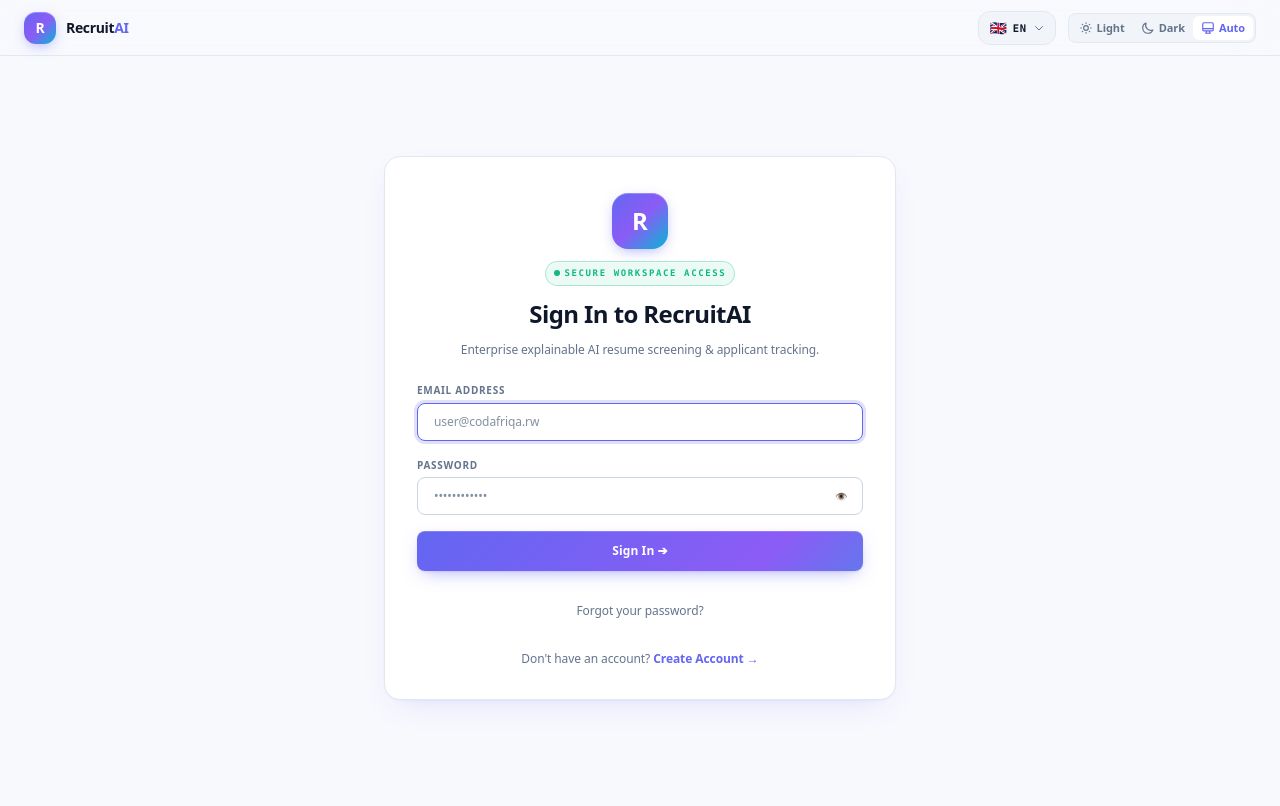
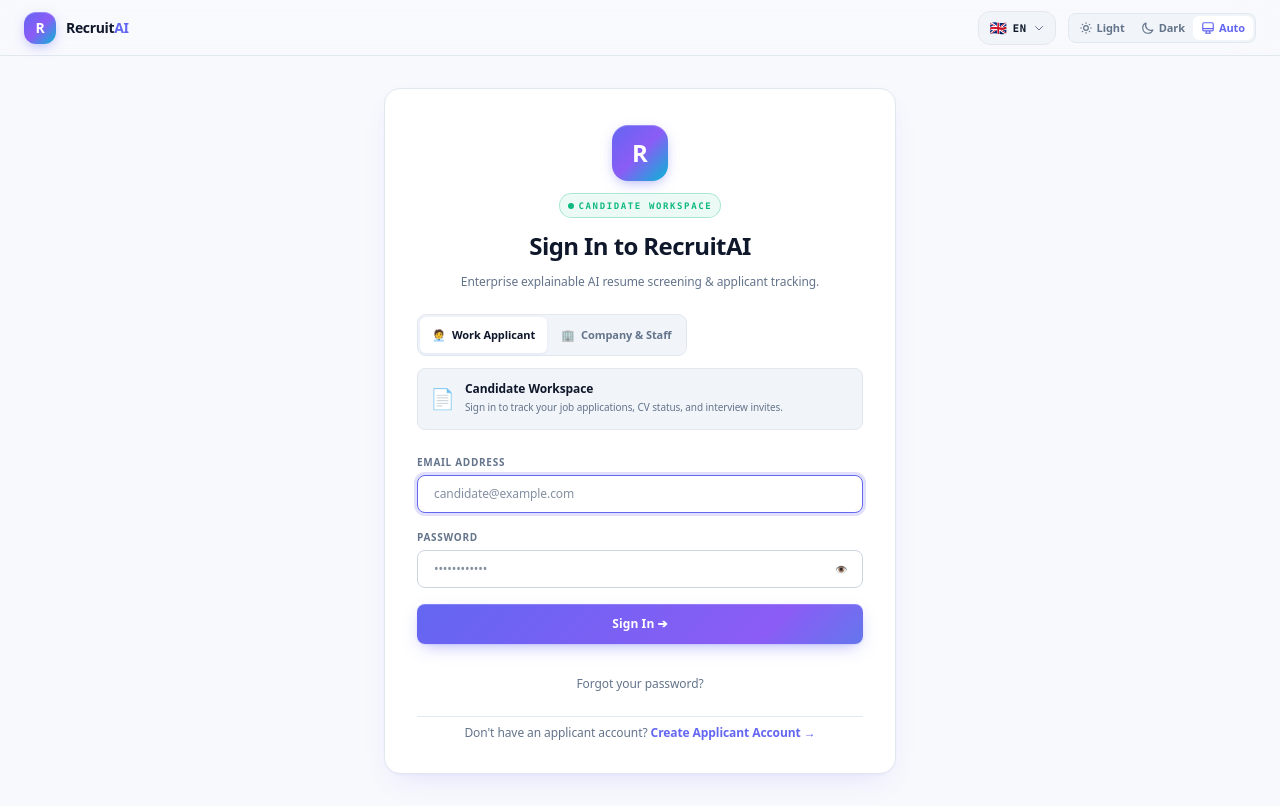
Before and after one commit to stevenbadaga/Ai-Resume-Screening-Platform, a Next.js app: page /auth/signin in a window 1280 px wide. Built offline with nearby package versions, Linux system fonts and the light colour scheme.

Commit message:
feat(auth): restore dual tabbed portal for candidates and staff

```diff
--- a/src/app/auth/signin/page.tsx
+++ b/src/app/auth/signin/page.tsx
@@ -1,8 +1,7 @@
 'use client';
 
-import { Suspense, useEffect } from 'react';
+import { Suspense, useEffect, useState } from 'react';
 import { signIn } from 'next-auth/react';
-import { useState } from 'react';
 import { useRouter, useSearchParams } from 'next/navigation';
 import Link from 'next/link';
 import { useLanguage } from '@/lib/i18n/LanguageContext';
@@ -21,6 +20,16 @@ const SIGN_IN_COPY: Record<SupportedLanguage, {
   hidePassword: string;
   noAccount: string;
   createAccount: string;
+  applicantTab: string;
+  staffTab: string;
+  applicantBadge: string;
+  staffBadge: string;
+  applicantSub: string;
+  staffSub: string;
+  applicantPlaceholder: string;
+  staffPlaceholder: string;
+  noStaffAccount: string;
+  createStaffAccount: string;
   emailNotVerified: string;
   emailNotVerifiedHint: string;
   resendVerification: string;
@@ -43,6 +52,8 @@ const SIGN_IN_COPY: Record<SupportedLanguage, {
   codeDeliveryFailed: string;
   tooManyAttempts: string;
   codeCooldownWait: string;
+  codeSentToTOTP: string;
+  totpHint: string;
   activate: string;
   activationSuccess: string;
   registeredEmailFailed: string;
@@ -61,8 +72,18 @@ const SIGN_IN_COPY: Record<SupportedLanguage, {
     invalidCredentials: 'Invalid email or password credentials.',
     showPassword: 'Show password',
     hidePassword: 'Hide password',
-    noAccount: "Don't have an account?",
-    createAccount: 'Create Account →',
+    noAccount: "Don't have an applicant account?",
+    createAccount: 'Create Applicant Account →',
+    applicantTab: 'Work Applicant',
+    staffTab: 'Company & Staff',
+    applicantBadge: 'Candidate Workspace',
+    staffBadge: 'Company Staff Workspace',
+    applicantSub: 'Sign in to track your job applications, CV status, and interview invites.',
+    staffSub: 'Sign in to access resume screening pipelines, scoring rubrics, and team analytics.',
+    applicantPlaceholder: 'candidate@example.com',
+    staffPlaceholder: 'recruiter@company.com',
+    noStaffAccount: 'Registering a company or joining a team?',
+    createStaffAccount: 'Create Staff Account →',
     emailNotVerified: 'Please verify your email address before signing in.',
     emailNotVerifiedHint: 'We sent a verification code when you registered. Enter it to activate your account.',
     resendVerification: 'Resend verification code',
@@ -83,6 +104,8 @@ const SIGN_IN_COPY: Record<SupportedLanguage, {
     codeDeliveryFailed: 'The email could not be sent right now. Please try again shortly.',
     tooManyAttempts: 'Too many attempts. Please try again later.',
     codeCooldownWait: 'A code was just sent — finishing sign-in…',
+    codeSentToTOTP: 'Enter the 6-digit code from your authenticator app for',
+    totpHint: 'Enter the 6-digit code currently shown in your authenticator app. If you lost access to your device, contact your administrator.',
     activate: 'Activate ➔',
     activationSuccess: 'Email verified! Continuing to sign-in…',
     registeredEmailFailed: 'Account created, but the verification email could not be sent (email delivery is not working right now).',
@@ -101,8 +124,18 @@ const SIGN_IN_COPY: Record<SupportedLanguage, {
     invalidCredentials: 'Adresse e-mail ou mot de passe incorrect.',
     showPassword: 'Afficher le mot de passe',
     hidePassword: 'Masquer le mot de passe',
-    noAccount: "Vous n'avez pas de compte ?",
-    createAccount: 'Créer un compte →',
+    noAccount: "Vous n'avez pas de compte candidat ?",
+    createAccount: 'Créer un compte candidat →',
+    applicantTab: 'Candidat',
+    staffTab: 'Entreprise & Équipe',
+    applicantBadge: 'Espace Candidat',
+    staffBadge: 'Espace Entreprise & Équipe',
+    applicantSub: 'Connectez-vous pour suivre vos candidatures, vos CV et vos invitations d’entretien.',
+    staffSub: 'Connectez-vous pour accéder au criblage de CV, aux grilles de notation et aux métriques.',
+    applicantPlaceholder: 'candidat@exemple.com',
+    staffPlaceholder: 'recruteur@entreprise.com',
+    noStaffAccount: 'Vous enregistrez une entreprise ou rejoignez une équipe ?',
+    createStaffAccount: 'Créer un compte entreprise →',
     emailNotVerified: 'Veuillez vérifier votre adresse e-mail avant de vous connecter.',
     emailNotVerifiedHint: "Un code de vérification vous a été envoyé lors de l'inscription. Saisissez-le pour activer votre compte.",
     resendVerification: "Renvoyer le code de vérification",
@@ -123,6 +156,8 @@ const SIGN_IN_COPY: Record<SupportedLanguage, {
     codeDeliveryFailed: 'L’e-mail n’a pas pu être envoyé pour le moment. Veuillez réessayer sous peu.',
     tooManyAttempts: 'Trop de tentatives. Veuillez réessayer plus tard.',
     codeCooldownWait: 'Un code vient d’être envoyé — finalisation de la connexion…',
+    codeSentToTOTP: 'Entrez le code à 6 chiffres de votre application authentificatrice pour',
+    totpHint: 'Entrez le code à 6 chiffres actuellement affiché dans votre application authentificatrice. Si vous avez perdu l’accès à votre appareil, contactez votre administrateur.',
     activate: 'Activer ➔',
     activationSuccess: 'E-mail vérifié ! Continuation de la connexion…',
     registeredEmailFailed: 'Compte créé, mais l’e-mail de vérification n’a pas pu être envoyé (l’envoi d’e-mails ne fonctionne pas pour le moment).',
@@ -141,8 +176,18 @@ const SIGN_IN_COPY: Record<SupportedLanguage, {
     invalidCredentials: 'El correo o la contraseña no son válidos.',
     showPassword: 'Mostrar contraseña',
     hidePassword: 'Ocultar contraseña',
-    noAccount: '¿No tienes una cuenta?',
-    createAccount: 'Crear cuenta →',
+    noAccount: '¿No tienes una cuenta de candidato?',
+    createAccount: 'Crear cuenta de candidato →',
+    applicantTab: 'Candidato',
+    staffTab: 'Empresa y Personal',
+    applicantBadge: 'Espacio del Candidato',
+    staffBadge: 'Espacio de Empresa y Equipo',
+    applicantSub: 'Inicia sesión para revisar tus solicitudes, estado de CV e invitaciones a entrevistas.',
+    staffSub: 'Inicia sesión para acceder al cribado de CVs, rúbricas de evaluación y análisis de equipo.',
+    applicantPlaceholder: 'candidato@ejemplo.com',
+    staffPlaceholder: 'reclutador@empresa.com',
+    noStaffAccount: '¿Registras una empresa o te unes a un equipo?',
+    createStaffAccount: 'Crear cuenta de personal →',
     emailNotVerified: 'Verifique su dirección de correo antes de iniciar sesión.',
     emailNotVerifiedHint: 'Se envió un código de verificación al registrarse. Ingréselo para activar su cuenta.',
     resendVerification: 'Reenviar código de verificación',
@@ -163,6 +208,8 @@ const SIGN_IN_COPY: Record<SupportedLanguage, {
     codeDeliveryFailed: 'No se pudo enviar el correo ahora mismo. Inténtelo de nuevo en breve.',
     tooManyAttempts: 'Demasiados intentos. Inténtelo más tarde.',
     codeCooldownWait: 'Se acaba de enviar un código — completando el inicio de sesión…',
+    codeSentToTOTP: 'Ingresa el código de 6 dígitos de tu app de autenticación para',
+    totpHint: 'Ingresa el código de 6 dígitos de tu app de autenticación. Si perdiste el acceso a tu dispositivo, contacta a tu administrador.',
     activate: 'Activar ➔',
     activationSuccess: '¡Correo verificado! Continuando con el inicio de sesión…',
     registeredEmailFailed: 'Cuenta creada, pero no se pudo enviar el correo de verificación (el envío de correos no funciona en este momento).',
@@ -181,8 +228,18 @@ const SIGN_IN_COPY: Record<SupportedLanguage, {
     invalidCredentials: 'Ungültige E-Mail-Adresse oder ungültiges Passwort.',
     showPassword: 'Passwort anzeigen',
     hidePassword: 'Passwort ausblenden',
-    noAccount: 'Noch kein Konto?',
-    createAccount: 'Konto erstellen →',
+    noAccount: 'Noch kein Bewerberkonto?',
+    createAccount: 'Bewerberkonto erstellen →',
+    applicantTab: 'Bewerber',
+    staffTab: 'Unternehmen & Team',
+    applicantBadge: 'Bewerber-Arbeitsbereich',
+    staffBadge: 'Unternehmens-Arbeitsbereich',
+    applicantSub: 'Melden Sie sich an, um Ihre Bewerbungen, Lebenslauf-Status und Einladungen einzusehen.',
+    staffSub: 'Melden Sie sich an, um Lebenslauf-Prüfungen, Bewertungsrubriken und Team-Analysen zu verwalten.',
+    applicantPlaceholder: 'bewerber@beispiel.de',
+    staffPlaceholder: 'recruiter@unternehmen.de',
+    noStaffAccount: 'Unternehmen registrieren oder Team beitreten?',
+    createStaffAccount: 'Mitarbeiterkonto erstellen →',
     emailNotVerified: 'Bitte bestätigen Sie Ihre E-Mail-Adresse vor der Anmeldung.',
     emailNotVerifiedHint: 'Bei der Registrierung wurde ein Bestätigungscode gesendet. Geben Sie ihn ein, um Ihr Konto zu aktivieren.',
     resendVerification: 'Bestätigungscode erneut senden',
@@ -203,6 +260,8 @@ const SIGN_IN_COPY: Record<SupportedLanguage, {
     codeDeliveryFailed: 'Die E-Mail konnte gerade nicht gesendet werden. Bitte gleich erneut versuchen.',
     tooManyAttempts: 'Zu viele Versuche. Bitte später erneut versuchen.',
     codeCooldownWait: 'Ein Code wurde gerade gesendet — Anmeldung wird abgeschlossen…',
+    codeSentToTOTP: 'Geben Sie den 6-stelligen Code aus Ihrer Authenticator-App für ein',
+    totpHint: 'Geben Sie den 6-stelligen Code ein, der aktuell in Ihrer Authenticator-App angezeigt wird. Wenn Sie den Zugriff auf Ihr Gerät verloren haben, wenden Sie sich an Ihren Administrator.',
     activate: 'Aktivieren ➔',
     activationSuccess: 'E-Mail bestätigt! Anmeldung wird fortgesetzt…',
     registeredEmailFailed: 'Konto erstellt, aber die Bestätigungs-E-Mail konnte nicht gesendet werden (der E-Mail-Versand funktioniert derzeit nicht).',
@@ -221,8 +280,18 @@ const SIGN_IN_COPY: Record<SupportedLanguage, {
     invalidCredentials: 'Imeyili/ijambo ry’ibanga si byo.',
     showPassword: 'Erekana ijambo ry’ibanga',
     hidePassword: 'Hisha ijambo ry’ibanga',
-    noAccount: 'Nta konti ufite?',
-    createAccount: 'Fungura konti →',
+    noAccount: 'Nta konti y’usaba akazi ufite?',
+    createAccount: 'Fungura konti y’usaba akazi →',
+    applicantTab: 'Usaba akazi',
+    staffTab: 'Ikigo n’Abakozi',
+    applicantBadge: 'Umwanya w’Usaba Akazi',
+    staffBadge: 'Umwanya w’Ikigo n’Abakozi',
+    applicantSub: 'Injira kugira ngo ukurikirane ubusabe bwawe, imiterere ya CV, n’ubutumire bw’ibazwa.',
+    staffSub: 'Injira kugira ngo ubashe gukoresha isuzuma rya CV, ibipimo byo gusuzuma, n’ibarurishamibare.',
+    applicantPlaceholder: 'usaba@urugero.rw',
+    staffPlaceholder: 'umukozi@ikigo.rw',
+    noStaffAccount: 'Ukeneye kwandikisha ikigo cyangwa kwinjira mu ikipe?',
+    createStaffAccount: 'Fungura konti y’ikigo →',
     emailNotVerified: 'Banza umeze aderesi ya imeyili mbere yo kwinjira.',
     emailNotVerifiedHint: 'Kode yo kwemeza yoherejwe iyo wiyandikishije. Yandike kugira ngo ukoreshe konti yawe.',
     resendVerification: 'Ongera uwohereze kode yo kwemeza',
@@ -243,6 +312,8 @@ const SIGN_IN_COPY: Record<SupportedLanguage, {
     codeDeliveryFailed: 'Imeyili ntishobora koherezwa ubu. Ongera ugerageze minyote.',
     tooManyAttempts: 'Ongeraneza bwinshi. Ongera ugerageze nyuma.',
     codeCooldownWait: 'Kode yoherezwa vuba — baguze gusa…',
+    codeSentToTOTP: 'Andika kodya 6 kuturageza hanyuma',
+    totpHint: 'Andika kodya 6 ishyirwaga muri prooteyi yawe ya autentifikasyon. Niba uburyowoko bwawe bwafunzwe, kontakt yufite umuyobozi wawe.',
     activate: 'Emeza konti ➔',
     activationSuccess: 'Imeyili yemejwe! Birimo gukomeza kwinjira…',
     registeredEmailFailed: 'Konti yafunguwe, ariko imeyili yo kwemeza ntishobora koherezwa (kohereza imeyili ntikora ubu).',
@@ -258,6 +329,15 @@ function SignInForm() {
   const searchParams = useSearchParams();
   const router = useRouter();
 
+  const initialPortal =
+    searchParams.get('portal') === 'staff' ||
+    searchParams.get('accountType') === 'worker' ||
+    searchParams.get('type') === 'worker'
+      ? 'staff'
+      : 'applicant';
+
+  const [portalType, setPortalType] = useState<'applicant' | 'staff'>(initialPortal);
+
   const [email, setEmail] = useState('');
   const [password, setPassword] = useState('');
   const [showPassword, setShowPassword] = useState(false);
@@ -266,8 +346,8 @@ function SignInForm() {
   const [emailNotVerified, setEmailNotVerified] = useState(false);
   const [resendState, setResendState] = useState<'idle' | 'sending' | 'sent' | 'delivery-failed'>('idle');
 
-  // Two-step sign-in state: step 'credentials' → step 'code'.
-  const [step, setStep] = useState<'credentials' | 'code'>('credentials');
+  // Two-step sign-in state: step 'credentials' → 'code' (emailed) or 'totp' (TOTP).
+  const [step, setStep] = useState<'credentials' | 'code' | 'totp'>('credentials');
   const [code, setCode] = useState('');
   const [codeStatus, setCodeStatus] = useState<'idle' | 'verifying' | 'resent' | 'delivery-failed'>('idle');
 
@@ -351,9 +431,12 @@ function SignInForm() {
       const data = await res.json().catch(() => ({}));
 
       if (res.ok && data.success) {
-        // Factor 1 solved. Move to the code step — the password stays in
-        // memory only; it is re-checked by NextAuth when the session is issued.
+        // Factor 1 solved. Move to the appropriate second-factor step.
+        if (data.next === 'totp') {
+          setStep('totp');
+        } else {
           setStep('code');
+        }
         setCodeStatus('idle');
       } else if (data.error === 'EMAIL_NOT_VERIFIED') {
         setEmailNotVerified(true);
@@ -421,7 +504,8 @@ function SignInForm() {
     }
   };
 
-  // Step 2: verify the emailed code, then exchange both factors for a session.
+  // Step 2: verify the second factor (emailed code or TOTP), then exchange
+  // both factors for a session.
   const handleCodeSubmit = async (e: React.FormEvent) => {
     e.preventDefault();
     if (codeStatus === 'verifying') return;
@@ -432,7 +516,7 @@ function SignInForm() {
       const res = await fetch('/api/auth/login/verify', {
         method: 'POST',
         headers: { 'Content-Type': 'application/json' },
-        body: JSON.stringify({ email, code }),
+        body: JSON.stringify({ email, code, factor: step === 'totp' ? 'totp' : 'code' }),
       });
       const data = await res.json().catch(() => ({}));
 
@@ -449,7 +533,11 @@ function SignInForm() {
           setError(copy.invalidCredentials);
           setStep('credentials');
         } else {
-          router.push('/dashboard');
+          const requestedDestination = searchParams.get('callbackUrl');
+          const destination = requestedDestination?.startsWith('/') && !requestedDestination.startsWith('//')
+            ? requestedDestination
+            : '/dashboard';
+          router.push(destination);
           router.refresh();
         }
       } else if (res.status === 429) {
@@ -465,7 +553,9 @@ function SignInForm() {
   };
 
   // Resend a fresh login code (server enforces a 60s cooldown).
+  // For TOTP, this is not available — codes refresh every 30 seconds.
   const handleResendCode = async () => {
+    if (step === 'totp') return; // TOTP codes auto-refresh; no resend.
     if (!email || !password || codeStatus === 'verifying' || cooldownSeconds > 0) return;
     setError('');
     try {
@@ -499,25 +589,76 @@ function SignInForm() {
           </div>
           <div className="chip chip-success !text-[9px] !tracking-[0.18em] uppercase">
             <span className="w-1.5 h-1.5 rounded-full" style={{ backgroundColor: 'var(--success)' }} />
-            {copy.secureAccess}
+            {step === 'credentials'
+              ? (portalType === 'applicant' ? copy.applicantBadge : copy.staffBadge)
+              : copy.secureAccess}
           </div>
           <h1 className="text-2xl font-extrabold text-[var(--foreground)] tracking-tight">
-            {step === 'code' ? copy.codeTitle : copy.title}
+            {step === 'code' || step === 'totp' ? copy.codeTitle : copy.title}
           </h1>
           {step === 'credentials' && (
             <p className="text-xs text-[var(--muted)]">
               {copy.subtitle}
             </p>
           )}
-          {step === 'code' && (
+          {(step === 'code' || step === 'totp') && (
             <p className="text-xs text-[var(--muted)]">
-              {copy.codeSentTo} <span className="font-bold text-[var(--foreground)]">{email}</span>
+              {step === 'totp' ? copy.codeSentToTOTP : copy.codeSentTo} <span className="font-bold text-[var(--foreground)]">{email}</span>
             </p>
           )}
         </div>
 
+        {/* Portal Switcher (credentials mode) */}
+        {step === 'credentials' && (
+          <div className="space-y-3">
+            <div className="segmented max-w-xs mx-auto">
+              <button
+                type="button"
+                onClick={() => setPortalType('applicant')}
+                className={`!py-2 !px-3 flex items-center justify-center gap-1.5 ${
+                  portalType === 'applicant' ? 'active' : ''
+                }`}
+              >
+                <span aria-hidden="true">🧑‍💼</span>
+                <span>{copy.applicantTab}</span>
+              </button>
+
+              <button
+                type="button"
+                onClick={() => setPortalType('staff')}
+                className={`!py-2 !px-3 flex items-center justify-center gap-1.5 ${
+                  portalType === 'staff' ? 'active' : ''
+                }`}
+              >
+                <span aria-hidden="true">🏢</span>
+                <span>{copy.staffTab}</span>
+              </button>
+            </div>
+
+            <div className="p-3 rounded-lg bg-[var(--surface-muted)] border border-[var(--border)] flex items-center gap-2.5 text-left">
+              <span className="text-xl" aria-hidden="true">{portalType === 'applicant' ? '📄' : '🏢'}</span>
+              <div>
+                <h3 className="font-bold text-[var(--foreground)] text-xs">
+                  {portalType === 'applicant' ? copy.applicantBadge : copy.staffBadge}
+                </h3>
+                <p className="text-[10px] text-[var(--muted)]">
+                  {portalType === 'applicant' ? copy.applicantSub : copy.staffSub}
+                </p>
+              </div>
+            </div>
+          </div>
+        )}
+
         {error && (
-          <div role="alert" className="p-3.5 rounded-lg border text-xs font-bold text-center" style={{ backgroundColor: 'color-mix(in srgb, var(--danger) 8%, var(--surface))', borderColor: 'color-mix(in srgb, var(--danger) 35%, transparent)', color: 'var(--danger)' }}>
+          <div
+            role="alert"
+            className="p-3.5 rounded-lg border text-xs font-bold text-center"
+            style={{
+              backgroundColor: 'color-mix(in srgb, var(--danger) 8%, var(--surface))',
+              borderColor: 'color-mix(in srgb, var(--danger) 35%, transparent)',
+              color: 'var(--danger)',
+            }}
+          >
             ⚠️ {error}
           </div>
         )}
@@ -625,12 +766,13 @@ function SignInForm() {
                 name="email"
                 autoComplete="email"
                 autoFocus
-                required              value={email}
+                required
+                value={email}
                 onChange={(e) => {
                   setEmail(e.target.value);
                   if (emailFormatError) setEmailFormatError(false);
                 }}
-              placeholder="user@codafriqa.rw"
+                placeholder={portalType === 'applicant' ? copy.applicantPlaceholder : copy.staffPlaceholder}
                 aria-invalid={emailFormatError || undefined}
                 aria-describedby={emailFormatError ? 'signin-email-format-error' : undefined}
                 className={`w-full field !rounded-lg !px-4 !py-2.5 ${
@@ -694,7 +836,7 @@ function SignInForm() {
           <form onSubmit={handleCodeSubmit} className="space-y-4 text-xs">
             <div>
               <label htmlFor="signin-code" className="field-label">
-                {copy.codeLabel}
+                {step === 'totp' ? 'Authenticator Code' : copy.codeLabel}
               </label>
               <input
                 type="text"
@@ -710,7 +852,7 @@ function SignInForm() {
                 placeholder={copy.codePlaceholder}
                 className="w-full field !rounded-lg !px-4 !py-3 text-center !text-2xl !font-bold !tracking-[0.5em]"
               />
-              <p className="mt-2 text-[11px] text-[var(--muted)]">{copy.codeHint}</p>
+              <p className="mt-2 text-[11px] text-[var(--muted)]">{step === 'totp' ? copy.totpHint : copy.codeHint}</p>
             </div>
 
             {codeStatus === 'delivery-failed' && (
@@ -749,6 +891,11 @@ function SignInForm() {
               >
                 {copy.backToCredentials}
               </button>
+              {step === 'totp' ? (
+                <span className="text-[11px] text-[var(--muted)]">
+                  New code every 30 seconds
+                </span>
+              ) : (
                 <button
                   type="button"
                   onClick={handleResendCode}
@@ -757,6 +904,7 @@ function SignInForm() {
                 >
                   {cooldownSeconds > 0 ? `${copy.resendCode} (${cooldownSeconds}s)` : copy.resendCode}
                 </button>
+              )}
             </div>
           </form>
         )}
@@ -772,11 +920,22 @@ function SignInForm() {
         </div>
 
         {/* Link to Registration */}
-        <div className="pt-2 text-center text-xs text-[var(--muted)]">
-          {copy.noAccount}{' '}
-          <Link href="/auth/signup" className="link">
+        <div className="pt-2 text-center text-xs text-[var(--muted)] border-t border-[var(--border)]">
+          {portalType === 'applicant' ? (
+            <div>
+              <span>{copy.noAccount} </span>
+              <Link href="/auth/signup?accountType=candidate" className="link font-bold">
                 {copy.createAccount}
               </Link>
+            </div>
+          ) : (
+            <div>
+              <span>{copy.noStaffAccount} </span>
+              <Link href="/auth/signup?accountType=worker" className="link font-bold">
+                {copy.createStaffAccount}
+              </Link>
+            </div>
+          )}
         </div>
       </div>
     </div>
@@ -793,7 +952,8 @@ function SignInLoading() {
 }
 
 export default function SignIn() {
-  return (      <Suspense fallback={<SignInLoading />}>
+  return (
+    <Suspense fallback={<SignInLoading />}>
       <SignInForm />
     </Suspense>
   );
```
Lines whose indentation alone changed are shown as unchanged.
